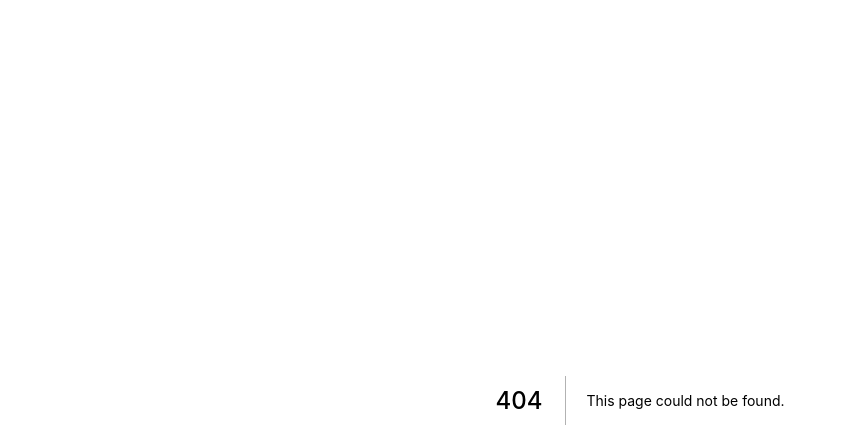
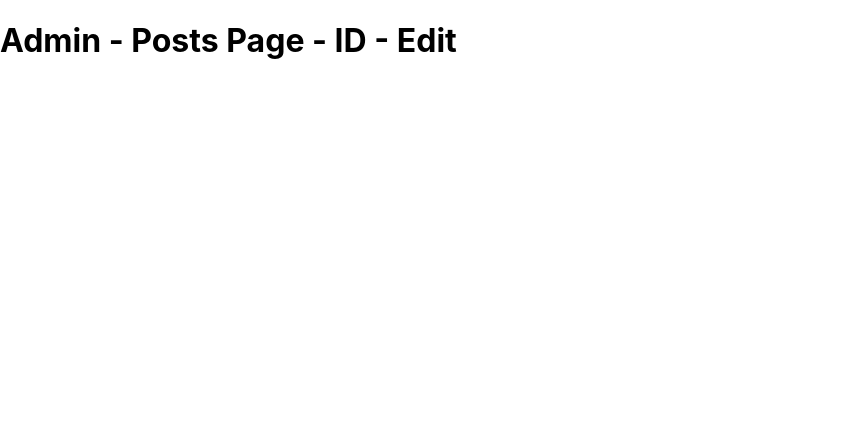
Before and after one commit to huynhdieutuong/nextjs-demo, a Next.js app: page /admin/posts/1/edit in a window 1280 px wide. Before the commit this address had no page. Shown: the top 448 px of the page, without its empty margins (0-847 px from the left). Built offline with nearby package versions, Linux system fonts and the light colour scheme.

Commit message:
Dynamic Route

```diff
--- /dev/null
+++ b/pages/admin/posts/[id]/edit.tsx
@@ -0,0 +1,12 @@
+import React from 'react'
+// /admin/posts/566/edit
+
+const EditPosts: React.FC = () => {
+  return (
+    <h1>
+      Admin - Posts Page - ID - Edit
+    </h1>
+  )
+}
+
+export default EditPosts
```
Also changed, not shown: pages/admin/users/[id].tsx (added, +12 -0 lines).
